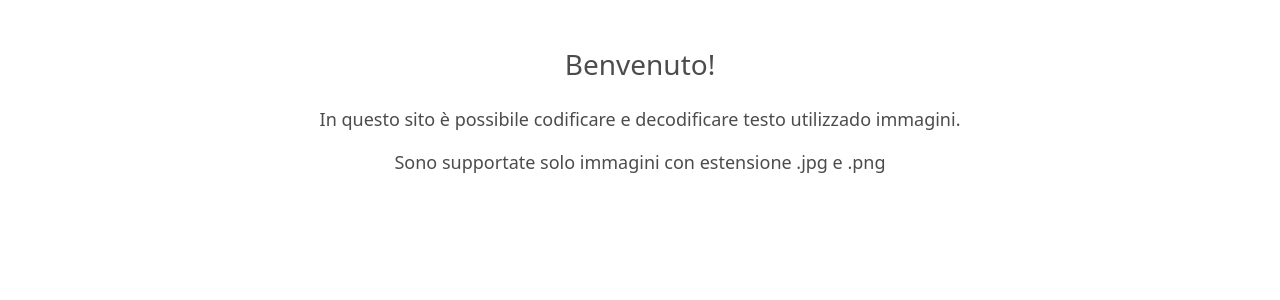
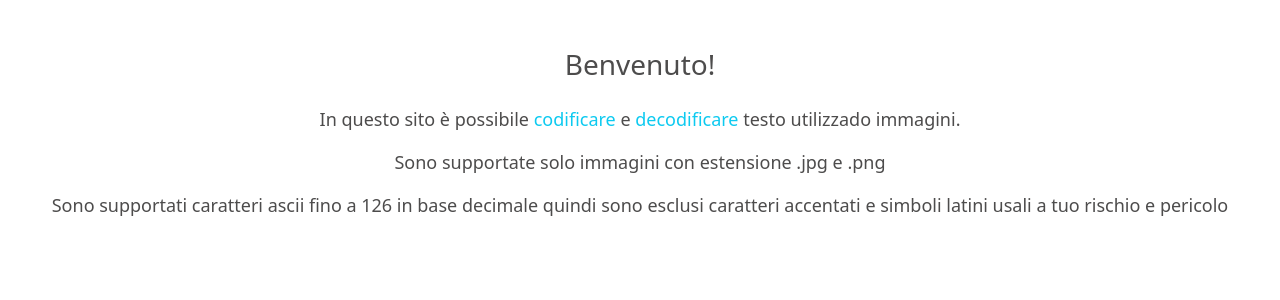
Before and after one commit to Aleximbrea/Crittografia, a Flask app: page / in a window 1280 px wide. Shown: the part 56-356 px from the top of the page. Run offline with Flask 2, Linux system fonts and the light colour scheme.

Commit message:
second commit

```diff
--- a/app.py
+++ b/app.py
@@ -37,7 +37,7 @@ def codifica():
         try:
             if file and allowed_file(file.filename):
                 filename = secure_filename(file.filename)
-                file.save(os.path.join(app.config['UPLOAD_FOLDER'], filename))
+                file.save(f"static\client\img\{filename}")
             # Trasformo l'immagine in un immagine ascii
             ascii_image = ic.img_to_ascii(f"static\client\img\{filename}", 100)
             coded_string = encryption.crypt(string, ascii_image)
@@ -62,7 +62,7 @@ def decodifica():
         try:
             if file and allowed_file(file.filename):
                 filename = secure_filename(file.filename)
-                file.save(os.path.join(app.config['UPLOAD_FOLDER'], filename))
+                file.save(f"static\client\img\{filename}")
             # Trasformo l'immagine in un immagine ascii
             ascii_image = ic.img_to_ascii(f"static\client\img\{filename}", 100)
             decoded_string = encryption.decrypt(string, ascii_image)
--- a/templates/index.html
+++ b/templates/index.html
@@ -23,8 +23,9 @@
 <div class="container-fluid" style="color: rgb(77, 76, 76); font-size: large;">
     <center>
         <p class="mt-5 h3 mb-4">Benvenuto!</p>
-        <p>In questo sito è possibile codificare e decodificare testo utilizzado immagini.</p>
+        <p>In questo sito è possibile <a href="{{ url_for('codifica') }}" style="text-decoration: none;" class="link-info">codificare</a> e <a href="{{ url_for('decodifica') }}" style="text-decoration: none;" class="link-info">decodificare</a> testo utilizzado immagini.</p>
         <p>Sono supportate solo immagini con estensione .jpg e .png</p>
+        <p>Sono supportati caratteri ascii fino a 126 in base decimale quindi sono esclusi caratteri accentati e simboli latini usali a tuo rischio e pericolo</p>
     </center>
 </div>
 
```
